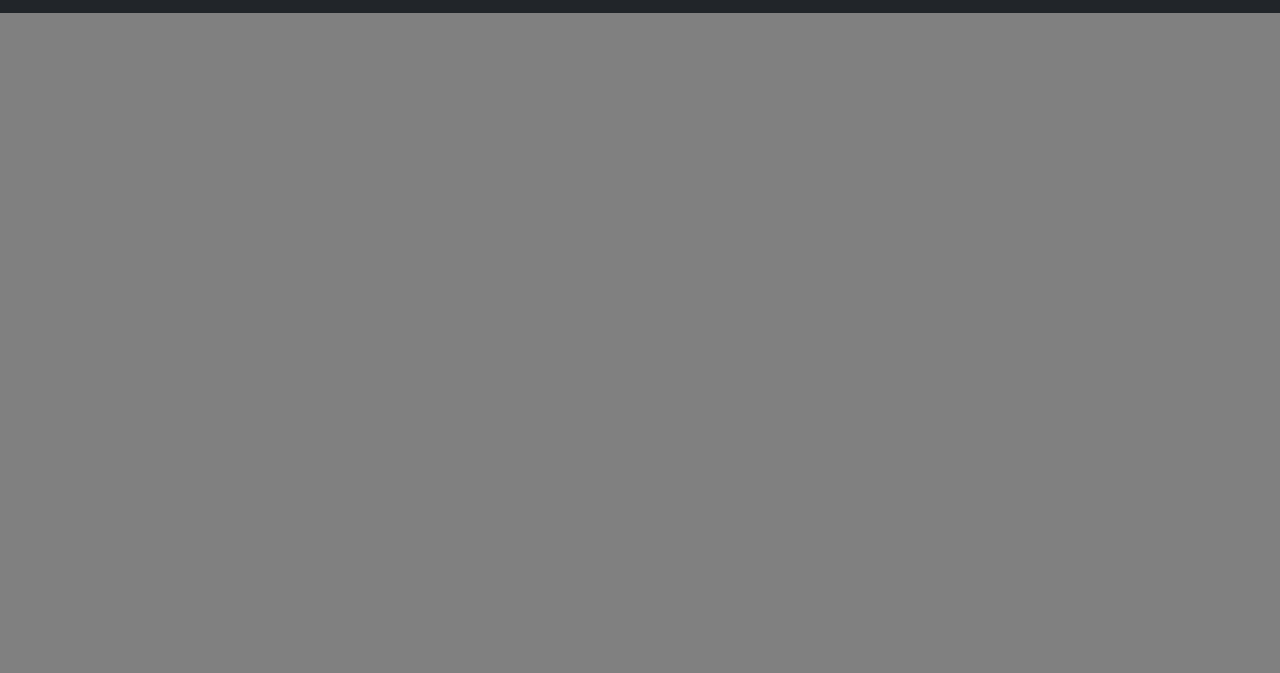
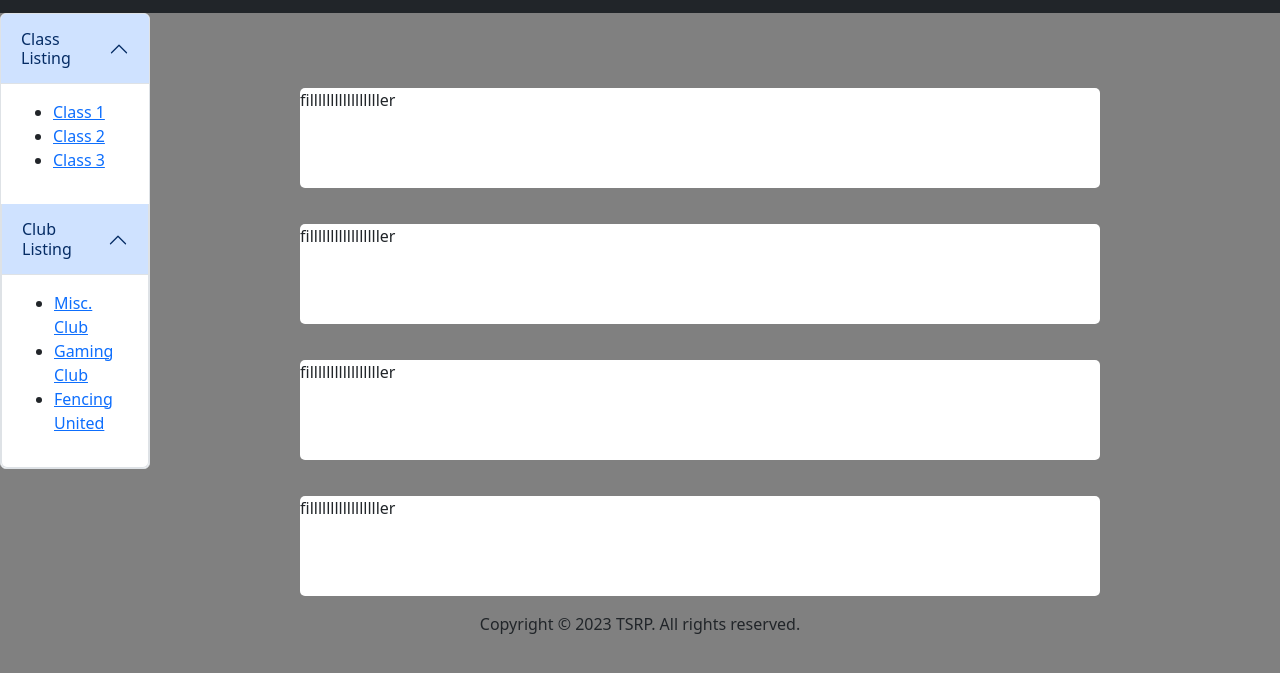
Before and after one commit to WillSan98/Teacher-Student-Resource-Platform, a plain HTML site: page teacher.html in a window 1280 px wide. Shown: the part 107-780 px from the top of the page. Drawn offline with nearby package versions, Linux system fonts and the light colour scheme.

Commit message:
edits to teacher

```diff
--- a/teacher.html
+++ b/teacher.html
@@ -27,9 +27,61 @@
           <a href="index.html" style="margin-left: 20px;"><img style="width: 40px; height: auto;" src="Icons/profile icon.png" alt="p icon"></a>
       </header>
     <body style ="background-color: grey;">
-        <main>
-
+        <main style="display: flex; flex-direction: row;">
+            <div id="side-panel" style="display: flex; flex-direction: column; width: 150px">
+                <div class="accordion" id="accordionExample">
+                    <div class="accordion-item">
+                      <h2 class="accordion-header">
+                        <button class="accordion-button" type="button" data-bs-toggle="collapse" data-bs-target="#collapseOne" aria-expanded="true" aria-controls="collapseOne">
+                          Class Listing
+                        </button>
+                      </h2>
+                      <div id="collapseOne" class="accordion-collapse collapse show" data-bs-parent="#accordionExample">
+                        <div class="accordion-body">
+                          <ul>
+                            <li><a href="#">Class 1</a></li>
+                            <li><a href="#">Class 2</a></li>
+                            <li><a href="#">Class 3</a></li>
+                          </ul>
+                        </div>
+                      </div>
+                      <div class="accordion-item">
+                        <h2 class="accordion-header">
+                          <button class="accordion-button" type="button" data-bs-toggle="collapse" data-bs-target="#collapseOne" aria-expanded="true" aria-controls="collapseOne">
+                            Club Listing
+                          </button>
+                        </h2>
+                        <div id="collapseOne" class="accordion-collapse collapse show" data-bs-parent="#accordionExample">
+                          <div class="accordion-body">
+                            <ul>
+                              <li><a href="#">Misc. Club</a></li>
+                              <li><a href="#">Gaming Club</a></li>
+                              <li><a href="#">Fencing United</a></li>
+                            </ul>
+                          </div>
+                        </div>
+                    </div>
+                </div>
+            </div>
+            </div>
+            <div id="feed" style="display: flex; flex-direction: column; margin-top: 75px;">
+                <p style="height: 100px; width: 800px; margin-left: 150px; background-color: white; border-radius: 5px;">
+                    filllllllllllllllller
+                </p>
+                <p style="height: 100px; width: 800px; margin-top: 20px; margin-left: 150px; background-color: white; border-radius: 5px;">
+                    filllllllllllllllller
+                </p>
+                <p style="height: 100px; width: 800px; margin-top: 20px; margin-left: 150px; background-color: white; border-radius: 5px;">
+                    filllllllllllllllller
+                </p>
+                <p style="height: 100px; width: 800px; margin-top: 20px; margin-left: 150px; background-color: white; border-radius: 5px;">
+                    filllllllllllllllller
+                </p>
+            </div>
         </main>
         <script src="https://cdn.jsdelivr.net/npm/bootstrap@5.3.3/dist/js/bootstrap.bundle.min.js" integrity="sha384-YvpcrYf0tY3lHB60NNkmXc5s9fDVZLESaAA55NDzOxhy9GkcIdslK1eN7N6jIeHz" crossorigin="anonymous"></script>
     </body>
+    <footer style="display: flex; justify-content: center;">
+        <p>Copyright &copy; 2023 TSRP. All rights reserved.</p>
+    </footer>
 </html>
```
